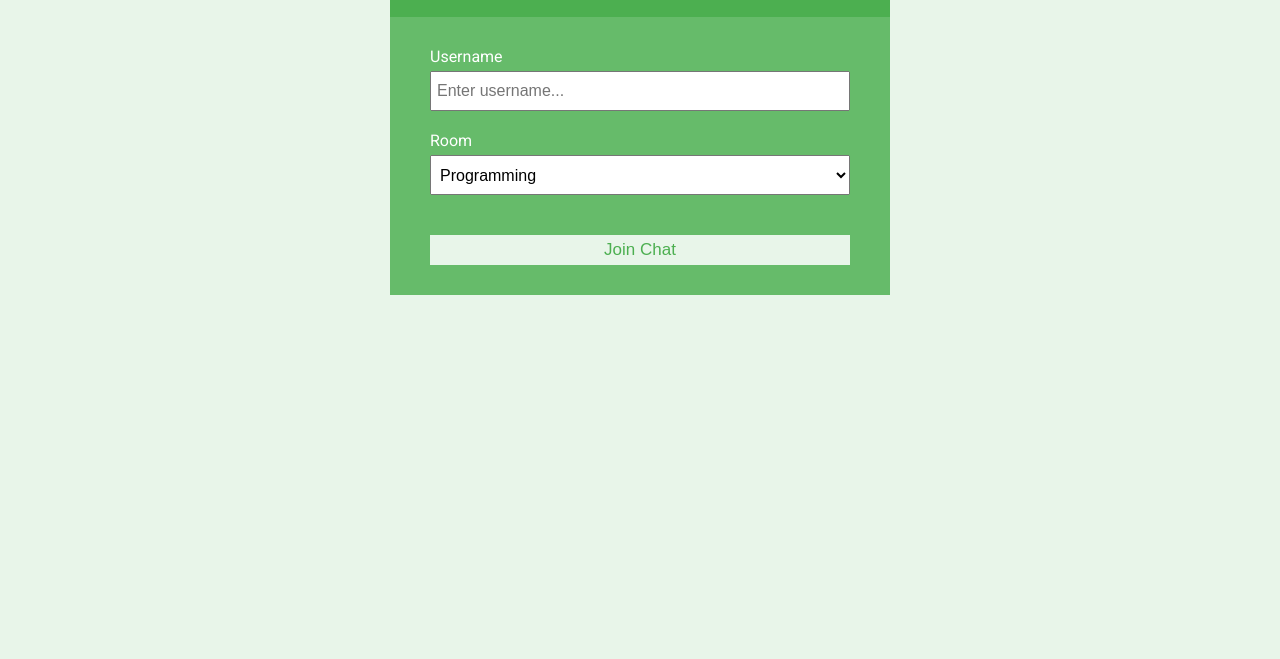
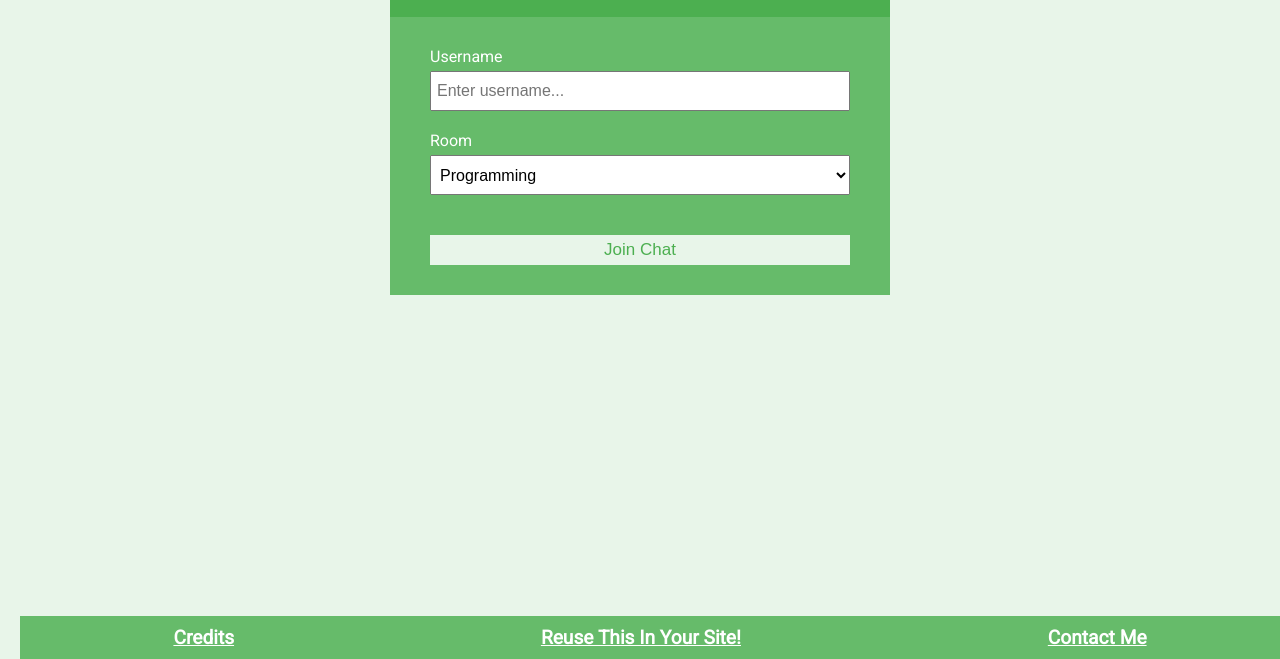
Before and after one commit to git-pixel22/JustChat, a website: page public/index.html in a window 1280 px wide. Shown: the part 141-800 px from the top of the page. Drawn offline with Linux system fonts and the light colour scheme.

Commit message:
updates main page to give links to credits, reuse the app, and contact

```diff
--- a/public/css/style.css
+++ b/public/css/style.css
@@ -187,3 +187,25 @@ a {
         display: none;
     }
 }
+
+footer {
+    display: flex;
+    justify-content: space-around;
+    position: fixed;
+    bottom: 0;
+    width: 100%;
+    background-color: #66bb6a;
+    padding: 10px 0;
+    font-size: larger;
+    font-weight: bold;
+}
+
+footer a {
+    color: white;
+    text-decoration: underline;
+    margin: 0 10px;
+}
+
+footer a:hover {
+    color: darkgreen;
+}
--- a/public/index.html
+++ b/public/index.html
@@ -45,5 +45,12 @@
 				</form>
 			</main>
 		</div>
+
+		<footer>
+			<a href="https://youtu.be/jD7FnbI76Hg?si=Dp9nR5eWg-Rr8wgY">Credits</a>
+			<a href="code.html">Reuse This In Your Site!</a>
+			<a href="https://twitter.com/x_pixel22" target="_blank">Contact Me</a>
+		</footer>
+
 	</body>
 </html>
```
Also changed, not shown: public/chat.html (+0 -1 lines), public/code.html (added, +36 -0 lines).
